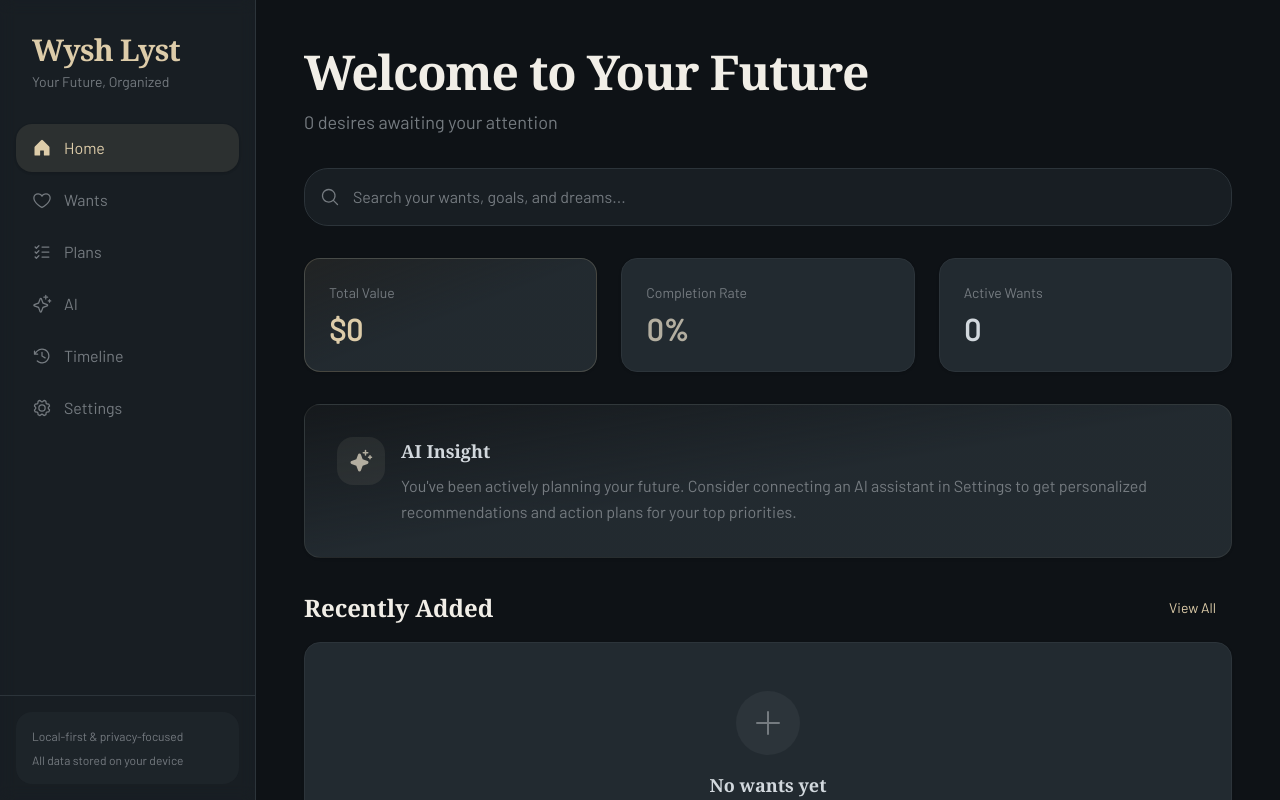
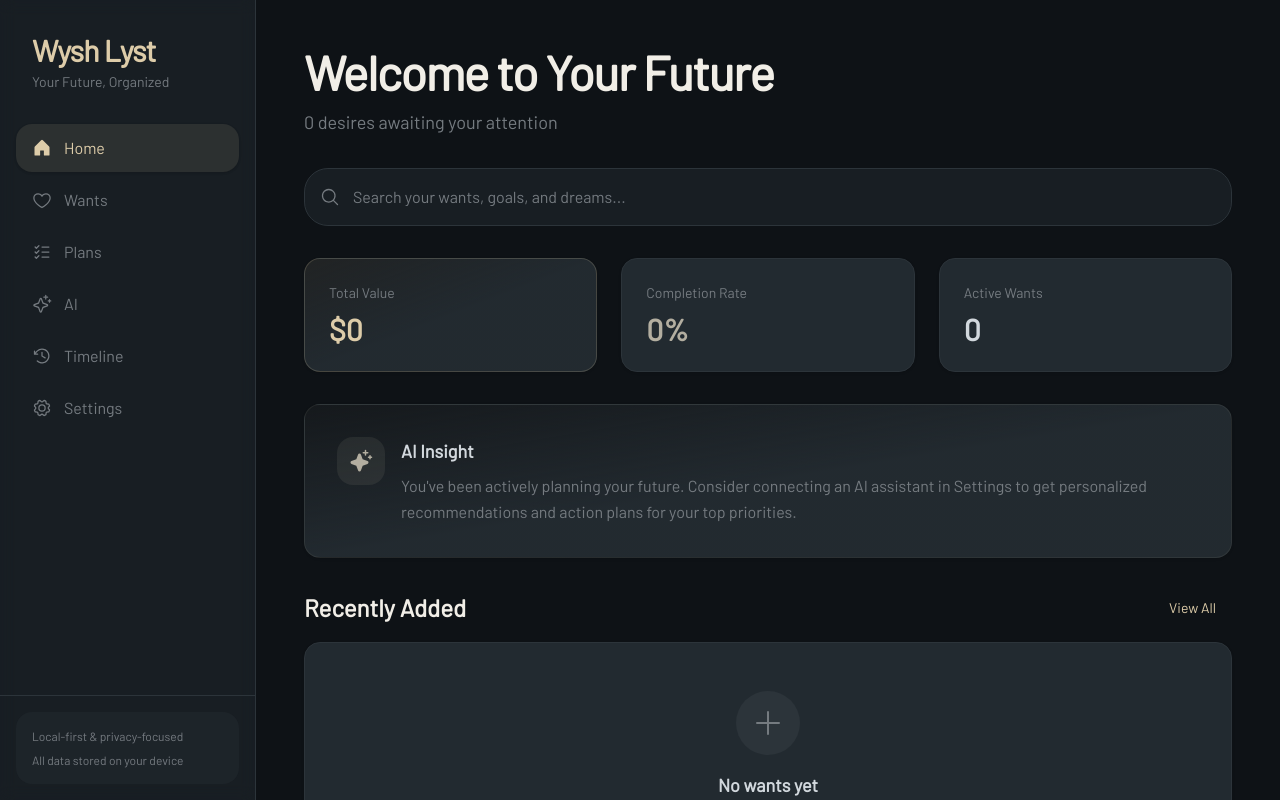
Before and after one commit to kendallryanlewis/wysh-lyst, a React (Vite) app: page / in a window 1280 px wide. Built offline with nearby package versions, Linux system fonts and the light colour scheme.

Commit message:
Generated by Spark: fix the text. I want it all plain text and not sarif

```diff
--- a/src/index.css
+++ b/src/index.css
@@ -11,7 +11,7 @@
   }
 
   h1, h2, h3, h4, h5, h6 {
-    font-family: 'Crimson Pro', Georgia, serif;
+    font-family: var(--font-sans), ui-sans-serif, system-ui, -apple-system, BlinkMacSystemFont, 'Segoe UI', Roboto, 'Helvetica Neue', Arial, 'Noto Sans', sans-serif, 'Apple Color Emoji', 'Segoe UI Emoji', 'Segoe UI Symbol', 'Noto Color Emoji';
   }
 }
 
```
